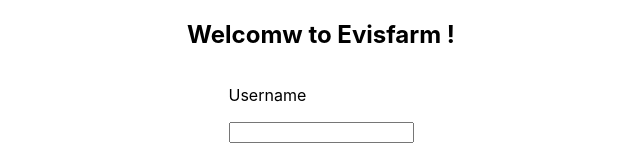
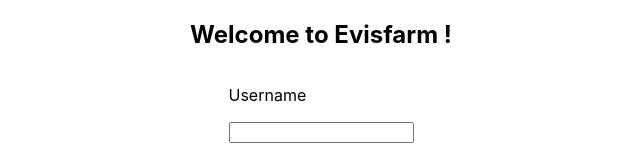
Before and after one commit to thilinianuradha/evisfarm-ui, a React (Create React App) app in the folder evisfarm/: page /Login in a window 1280 px wide. Shown: the top 160 px of the page, without its empty margins (319-959 px from the left). Built offline with nearby package versions, Linux system fonts and the light colour scheme.

Commit message:
newcommiton

```diff
--- a/evisfarm/src/Pages/Login.js
+++ b/evisfarm/src/Pages/Login.js
@@ -1,13 +1,14 @@
-import React from "react";
+import React, { Component} from "react";
 import './Login.css';
 import {BrowserRouter as Router, Switch, Route, Link} from "react-router-dom";
 import Profile from "./Profile";
 
-function Login()
+class Login extends Component
 {
+  render(){
     return (
           <div className="Log">
-              <h2>Welcomw to Evisfarm !</h2>
+              <h2>Welcome to Evisfarm !</h2>
              <form>
                 <label> <p>Username</p> <input type="text" /> </label>
                 <label> <p>Password</p> <input type="password" /> </label>
@@ -23,4 +24,5 @@
           </div>
     );
 }
+}
 export default Login;
--- a/evisfarm/src/Pages/Profile.js
+++ b/evisfarm/src/Pages/Profile.js
@@ -1,14 +1,13 @@
 import React from "react";
+import { useHistory } from "react-router";
 import './Profile.css';
-import {useHistory} from "react-router-dom";
 
-
-function Profile() {
+function Profile(){
 let history = useHistory();
 
     return (
         <div className="user_profile"> <h1>welcome user #####</h1>
-        <button onClick={()=> {history.push('/Home')}}> Back to Home </button>
+        <button onClick={() => {history.push('./Home')}}> Back to Home </button>
 
      </div>
 
```
